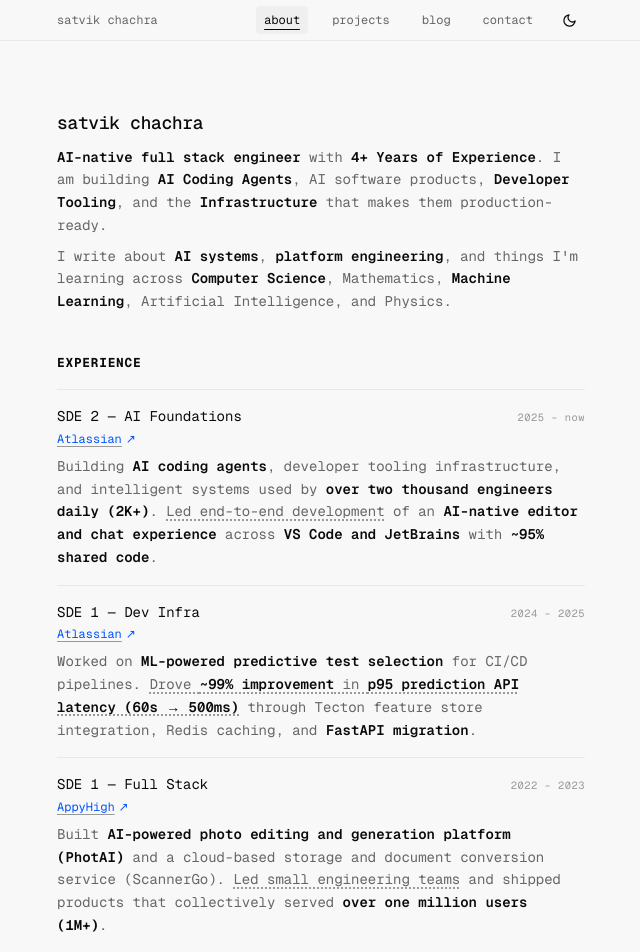
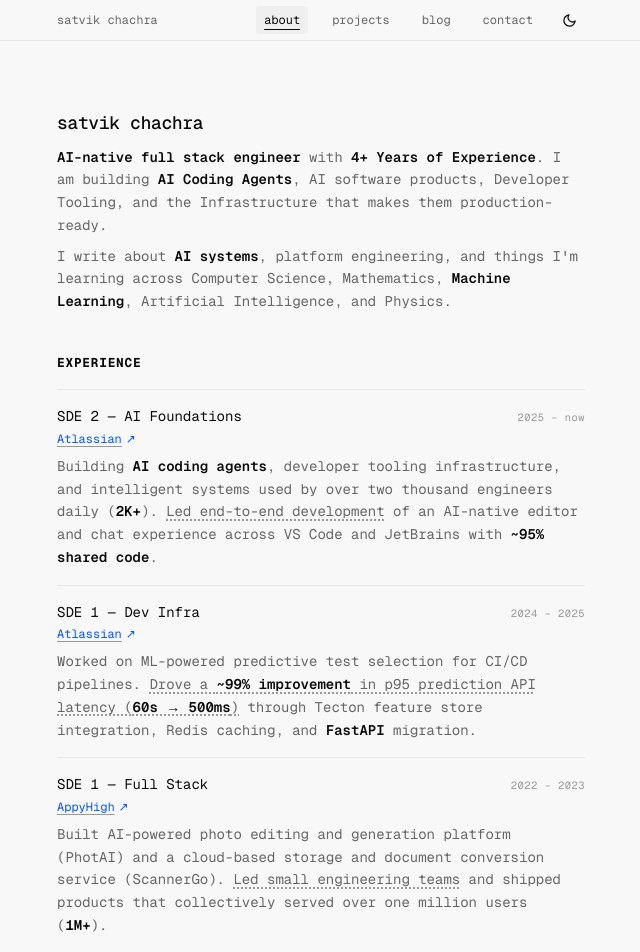
Before and after one commit to satvikchachra/satvik, a Next.js app: page /about in a window 1280 px wide. Shown: the top 952 px of the page, without its empty margins (319-959 px from the left). Built offline with nearby package versions, Linux system fonts and the light colour scheme.

Commit message:
another pass at fixing highlighting

```diff
--- a/src/app/about/page.tsx
+++ b/src/app/about/page.tsx
@@ -44,7 +44,7 @@ const EXPERIENCE = [
     companyUrl: "https://www.atlassian.com/",
     role: "SDE 2 — AI Foundations",
     description:
-      "Building **AI coding agents**, developer tooling infrastructure, and intelligent systems used by **over two thousand engineers daily (2K+)**. __Led end-to-end development__ of an **AI-native editor and chat experience** across **VS Code and JetBrains** with **~95% shared code**.",
+      "Building **AI coding agents**, developer tooling infrastructure, and intelligent systems used by over two thousand engineers daily (**2K+**). __Led end-to-end development__ of an AI-native editor and chat experience across VS Code and JetBrains with **~95% shared code**.",
   },
   {
     year: "2024 – 2025",
@@ -52,7 +52,7 @@ const EXPERIENCE = [
     companyUrl: "https://www.atlassian.com/",
     role: "SDE 1 — Dev Infra",
     description:
-      "Worked on **ML-powered predictive test selection** for CI/CD pipelines. __Drove **~99% improvement** in **p95 prediction API latency (60s → 500ms)**__ through Tecton feature store integration, Redis caching, and **FastAPI migration**.",
+      "Worked on ML-powered predictive test selection for CI/CD pipelines. __Drove a **~99% improvement** in p95 prediction API latency (**60s → 500ms**)__ through Tecton feature store integration, Redis caching, and **FastAPI** migration.",
   },
   {
     year: "2022 – 2023",
@@ -60,7 +60,7 @@ const EXPERIENCE = [
     companyUrl: "https://www.appyhigh.com/",
     role: "SDE 1 — Full Stack",
     description:
-      "Built **AI-powered photo editing and generation platform (PhotAI)** and a cloud-based storage and document conversion service (ScannerGo). __Led small engineering teams__ and shipped products that collectively served **over one million users (1M+)**.",
+      "Built AI-powered photo editing and generation platform (PhotAI) and a cloud-based storage and document conversion service (ScannerGo). __Led small engineering teams__ and shipped products that collectively served over one million users (**1M+**).",
   },
 ] as const;
 
@@ -84,19 +84,19 @@ const AWARDS = [
   {
     title: "Brainiac Award",
     date: "Feb ’23",
-    description: "For __building PhotAI's client-side canvas algorithm__—combining original images with B&W API masks and **manipulating pixel data in real time** to generate background-removed downloadable outputs.",
+    description: "For __building PhotAI's client-side canvas algorithm__—combining original images with B&W API masks and manipulating **pixel data in real time** to generate background-removed downloadable outputs.",
     viewUrl: "https://github.com/satvikchachra/profile/blob/463aeb1d2ba5208a094842824d0cab7650f56b91/brainiacAward.jpg",
   },
   {
     title: "Letter of Appreciation",
     date: "Jan ’23",
-    description: "For __driving a **3x optimization** in web performance__ and load times across core consumer products, __recognized by startup founders__.",
+    description: "For __driving a **3x optimization** in web performance__ and load times across core consumer products, recognized by startup founders.",
     viewUrl: "https://github.com/satvikchachra/profile/blob/463aeb1d2ba5208a094842824d0cab7650f56b91/letterOfAppreciation.jpg",
   },
   {
     title: "Talent Star Award",
     date: "Sep ’22",
-    description: "For __building ScannerGo__, developing **Socket-based real-time conversions**, custom browser PDF viewing, and **Redux architecture**.",
+    description: "For __building ScannerGo__, developing **Socket-based real-time conversions**, custom browser PDF viewing, and Redux architecture.",
     viewUrl: "https://github.com/satvikchachra/profile/blob/463aeb1d2ba5208a094842824d0cab7650f56b91/talentStarsAward.jpg",
   },
 ] as const;
@@ -116,10 +116,10 @@ export default function AboutPage() {
         </h1>
         <div className="text-sm leading-relaxed space-y-2" style={{ color: "var(--text-muted)" }}>
           <p>
-            {formatResumeText("**AI-native full stack engineer** with **4+ Years of Experience**. I am building **AI Coding Agents**, AI software products, **Developer Tooling**, and the **Infrastructure** that makes them production-ready.")}
+            {formatResumeText("**AI-native full stack engineer** with **4+ Years of Experience**. I am building **AI Coding Agents**, AI software products, Developer Tooling, and the Infrastructure that makes them production-ready.")}
           </p>
           <p>
-            {formatResumeText("I write about **AI systems**, **platform engineering**, and things I'm learning across **Computer Science**, Mathematics, **Machine Learning**, Artificial Intelligence, and Physics.")}
+            {formatResumeText("I write about **AI systems**, platform engineering, and things I'm learning across Computer Science, Mathematics, **Machine Learning**, Artificial Intelligence, and Physics.")}
           </p>
         </div>
       </header>
--- a/src/app/page.tsx
+++ b/src/app/page.tsx
@@ -32,7 +32,7 @@ const EXPERIENCE: readonly ExperienceItem[] = [
     companyUrl: "https://www.atlassian.com/",
     role: "SDE 2 — AI Foundations",
     description:
-      "Building **AI coding agents**, developer tooling infrastructure, and intelligent systems used by **over two thousand engineers daily (2K+)**. __Led end-to-end development__ of an **AI-native editor and chat experience** across **VS Code and JetBrains** with **~95% shared code**.",
+      "Building **AI coding agents**, developer tooling infrastructure, and intelligent systems used by over two thousand engineers daily (**2K+**). __Led end-to-end development__ of an AI-native editor and chat experience across VS Code and JetBrains with **~95% shared code**.",
   },
   {
     year: "2024 – 2025",
@@ -40,7 +40,7 @@ const EXPERIENCE: readonly ExperienceItem[] = [
     companyUrl: "https://www.atlassian.com/",
     role: "SDE 1 — Dev Infra",
     description:
-      "Worked on **ML-powered predictive test selection** for CI/CD pipelines. __Drove **~99% improvement** in **p95 prediction API latency (60s → 500ms)**__ through Tecton feature store integration, Redis caching, and **FastAPI migration**.",
+      "Worked on ML-powered predictive test selection for CI/CD pipelines. __Drove a **~99% improvement** in p95 prediction API latency (**60s → 500ms**)__ through Tecton feature store integration, Redis caching, and **FastAPI** migration.",
   },
   {
     year: "2022 – 2023",
@@ -48,7 +48,7 @@ const EXPERIENCE: readonly ExperienceItem[] = [
     companyUrl: "https://www.appyhigh.com/",
     role: "SDE 1 — Full Stack",
     description:
-      "Built **AI-powered photo editing and generation platform (PhotAI)** and a cloud-based storage and document conversion service (ScannerGo). __Led small engineering teams__ and shipped products that served **over One Million Users (1M+)**.",
+      "Built AI-powered photo editing and generation platform (PhotAI) and a cloud-based storage and document conversion service (ScannerGo). __Led small engineering teams__ and shipped products that served over One Million Users (**1M+**).",
   },
 ];
 
--- a/src/lib/projects.ts
+++ b/src/lib/projects.ts
@@ -21,8 +21,8 @@ export const PROJECTS: Project[] = [
       "AI-native editor and chat experience for VS Code and JetBrains — built for **2K+ engineers daily**, with **~95% shared** cross-platform code.",
     bullets: [
       "__Built the AI-native editor and chat experience end-to-end__, including persistent conversation editors, attachments, @mentions, slash commands, image paste/upload, drag-and-drop, and keyboard-first interactions.",
-      "__Improved agent answer quality__ by designing **structured context → prompt pipelines**, including XML-based context blocks and transformation layers to provide **higher-signal context** to the agent.",
-      "__Built context providers__ powering the agent workflow: **@Files & Folders, @Commit, @Branch, @Rules, @Docs, @Linter Errors, @Recent Changes, and @Past Chats**.",
+      "__Improved agent answer quality__ by designing **structured context → prompt pipelines**, including XML-based context blocks and transformation layers to provide higher-signal context to the agent.",
+      "__Built context providers__ powering the agent workflow: @Files & Folders, @Commit, @Branch, @Rules, @Docs, @Linter Errors, @Recent Changes, and @Past Chats.",
       "__Extended agent capabilities__ through **MCP integration (infra + UX)**, enabling users to connect MCP servers, discover tools, manage connection state, and safely interact with third-party systems.",
       "__Contributed to a cross-IDE platform architecture__ enabling **~95% shared code** between VS Code and JetBrains, significantly reducing duplication and increasing shipping velocity.",
       "__Built extension and agent settings infrastructure end-to-end__, including persistence, real-time synchronization, permissions/approval systems, and extensibility surfaces.",
@@ -41,9 +41,9 @@ export const PROJECTS: Project[] = [
     description:
       "ML-powered system predicting which tests should run per code change in local and CI/CD pipelines, using changed files and historical failure signals.",
     bullets: [
-      "__Shipped ML models__ to predict which **Unit, Integration, and VR tests** should execute for a given code change across local and CI pipelines.",
-      "__Reduced test execution volume__ and improved developer feedback loops, resulting in **faster build times**, improved productivity, and **lower infrastructure costs**.",
-      "__Drove **~99% improvement** in **p95 prediction API latency (60s → 500ms)**__ by implementing Tecton feature store integration and Redis caching alongside FastAPI migration.",
+      "__Shipped ML models__ to predict which Unit, Integration, and VR tests should execute for a given code change across local and CI pipelines.",
+      "__Reduced test execution volume__ and improved developer feedback loops, resulting in **faster build times**, improved productivity, and lower infrastructure costs.",
+      "__Drove a ~99% improvement in p95 prediction API latency (**60s → 500ms**)__ by implementing Tecton feature store integration and Redis caching alongside **FastAPI** migration.",
       "__Integrated Tecton__ as an online/offline feature store to ensure training-serving consistency, enable low-latency feature retrieval, and reduce feature drift in real-time predictions.",
       "__Contributed to MLOps infrastructure automation__ across the ML lifecycle: data ingestion, validation, labeling/splitting, training, retraining, testing, deployment, and serving.",
     ],
```
